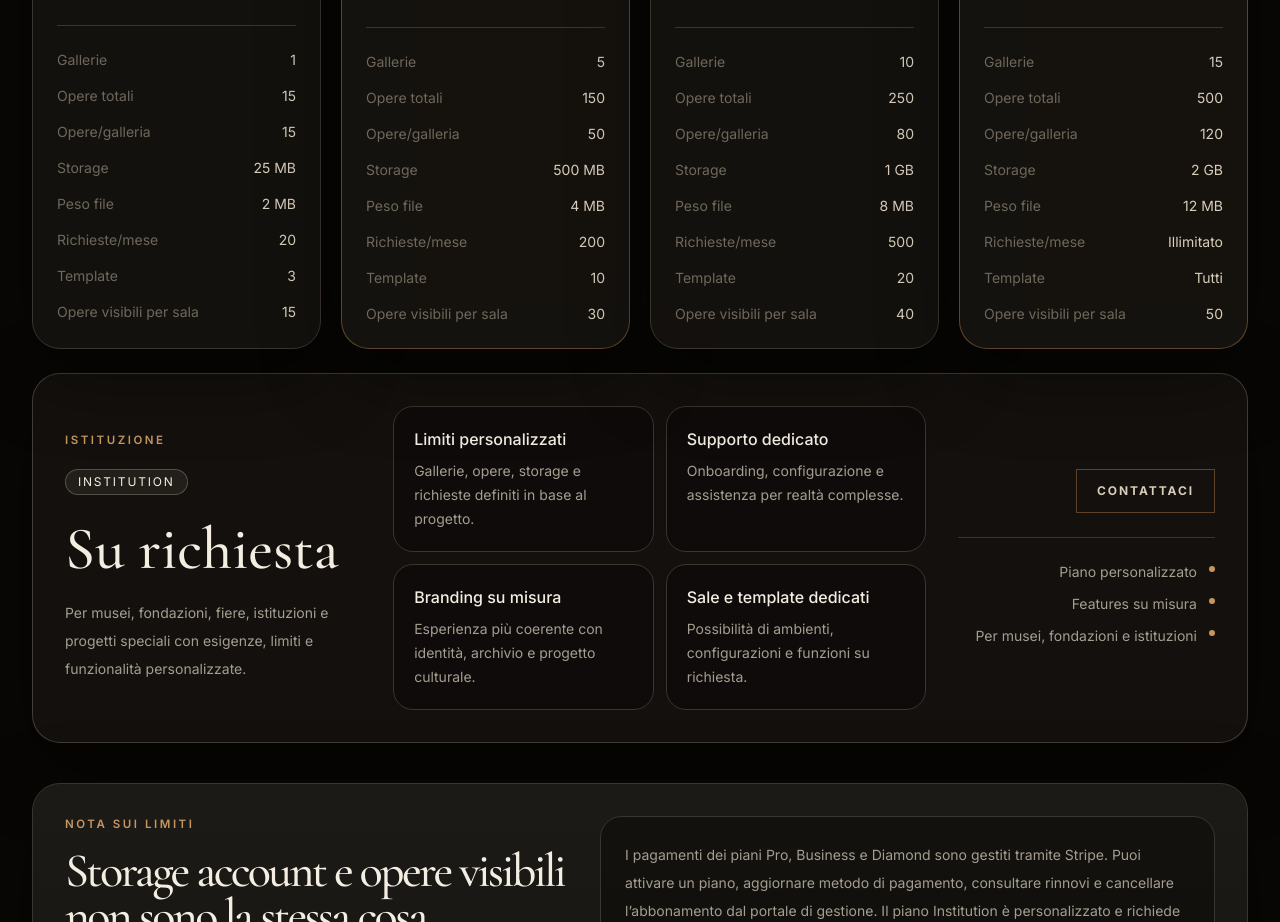
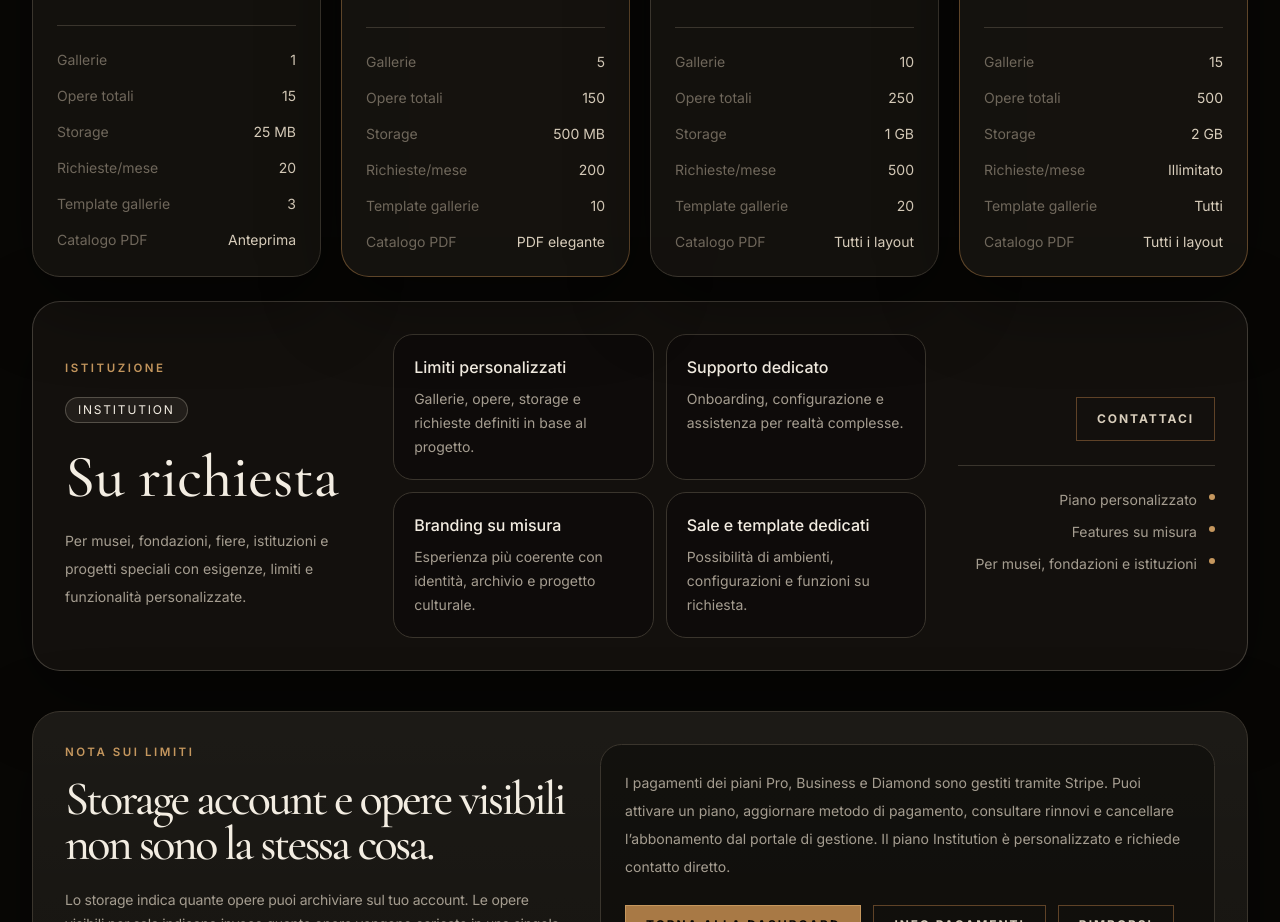
Before and after one commit to vKlabe/mostra-space, a Next.js app in the folder web/: page /pricing in a window 1280 px wide. Shown: the part 1080-2002 px from the top of the page. Built offline with nearby package versions, Linux system fonts and the light colour scheme; no server answers.

Commit message:
Update pricing plan feature display

```diff
--- a/web/app/pricing/page.tsx
+++ b/web/app/pricing/page.tsx
@@ -135,6 +135,22 @@ function getPlanBadgeClass(plan: PlanName, isCurrent: boolean) {
 
 function formatTemplateLimit(value: number | null) {
   return value === null ? "Tutti" : value;
+}
+
+function getCatalogPdfLabel(plan: PlanName) {
+  if (plan === "free") {
+    return "Anteprima";
+  }
+
+  if (plan === "pro") {
+    return "PDF elegante";
+  }
+
+  if (plan === "business" || plan === "diamond") {
+    return "Tutti i layout";
+  }
+
+  return "Personalizzato";
 }
 
 function formatDate(value?: string | null) {
@@ -448,28 +464,10 @@ export default async function PricingPage() {
 
                   <div className="flex justify-between gap-3 text-sm">
                     <span className="text-[var(--museum-stone-muted)]">
-                      Opere/galleria
-                    </span>
-                    <span className="text-[var(--museum-ivory-soft)]">
-                      {formatLimitValue(plan.maxArtworksPerGallery)}
-                    </span>
-                  </div>
-
-                  <div className="flex justify-between gap-3 text-sm">
-                    <span className="text-[var(--museum-stone-muted)]">
                       Storage
                     </span>
                     <span className="text-[var(--museum-ivory-soft)]">
                       {formatMb(plan.maxStorageMb)}
-                    </span>
-                  </div>
-
-                  <div className="flex justify-between gap-3 text-sm">
-                    <span className="text-[var(--museum-stone-muted)]">
-                      Peso file
-                    </span>
-                    <span className="text-[var(--museum-ivory-soft)]">
-                      {formatMb(plan.maxArtworkFileMb)}
                     </span>
                   </div>
 
@@ -484,7 +482,7 @@ export default async function PricingPage() {
 
                   <div className="flex justify-between gap-3 text-sm">
                     <span className="text-[var(--museum-stone-muted)]">
-                      Template
+                      Template gallerie
                     </span>
                     <span className="text-[var(--museum-ivory-soft)]">
                       {formatTemplateLimit(plan.selectableTemplates)}
@@ -493,10 +491,10 @@ export default async function PricingPage() {
 
                   <div className="flex justify-between gap-3 text-sm">
                     <span className="text-[var(--museum-stone-muted)]">
-                      Opere visibili per sala
+                      Catalogo PDF
                     </span>
-                    <span className="text-[var(--museum-ivory-soft)]">
-                      {formatLimitValue(plan.maxArtworksVisiblePerRoom)}
+                    <span className="text-right text-[var(--museum-ivory-soft)]">
+                      {getCatalogPdfLabel(plan.name)}
                     </span>
                   </div>
                 </div>
```
